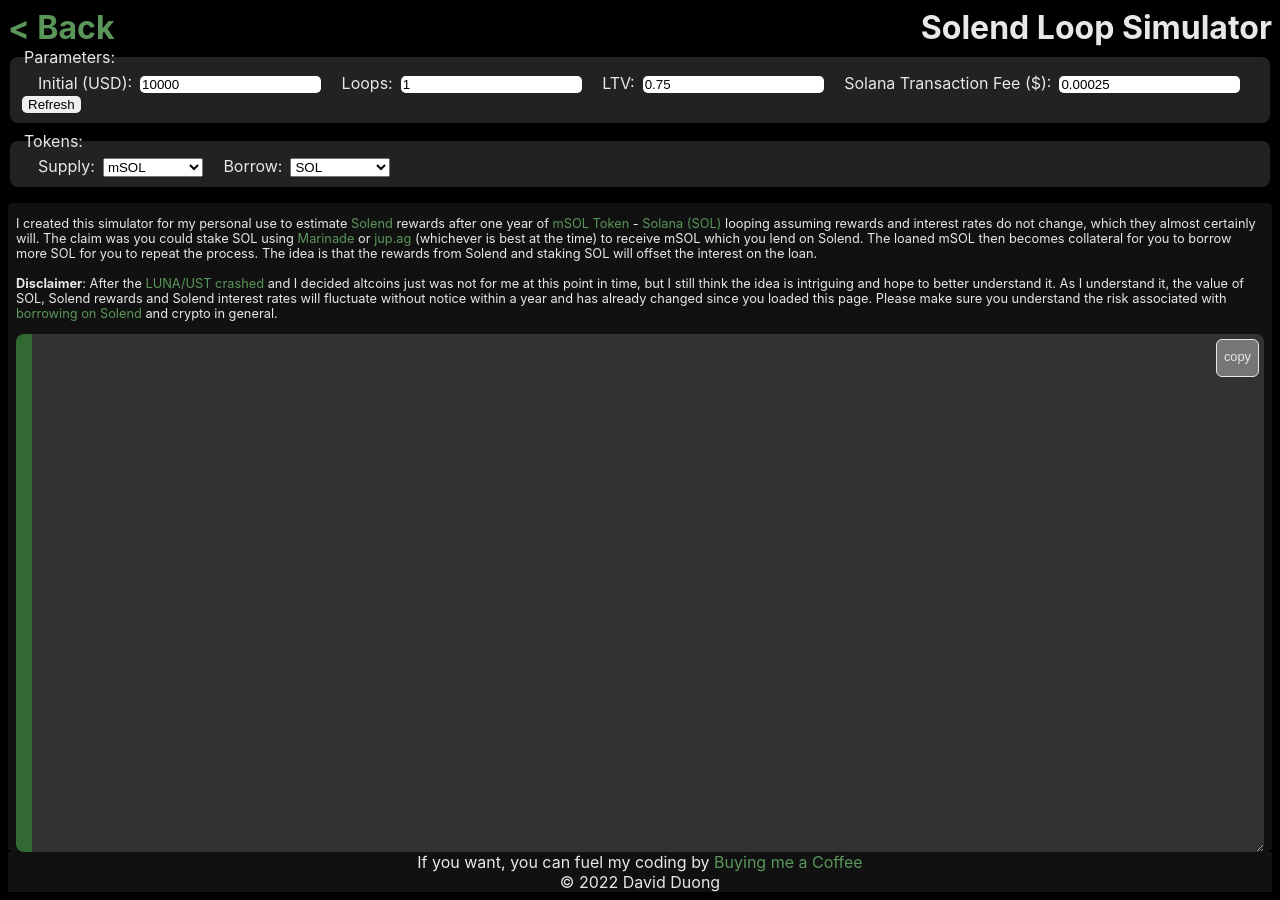
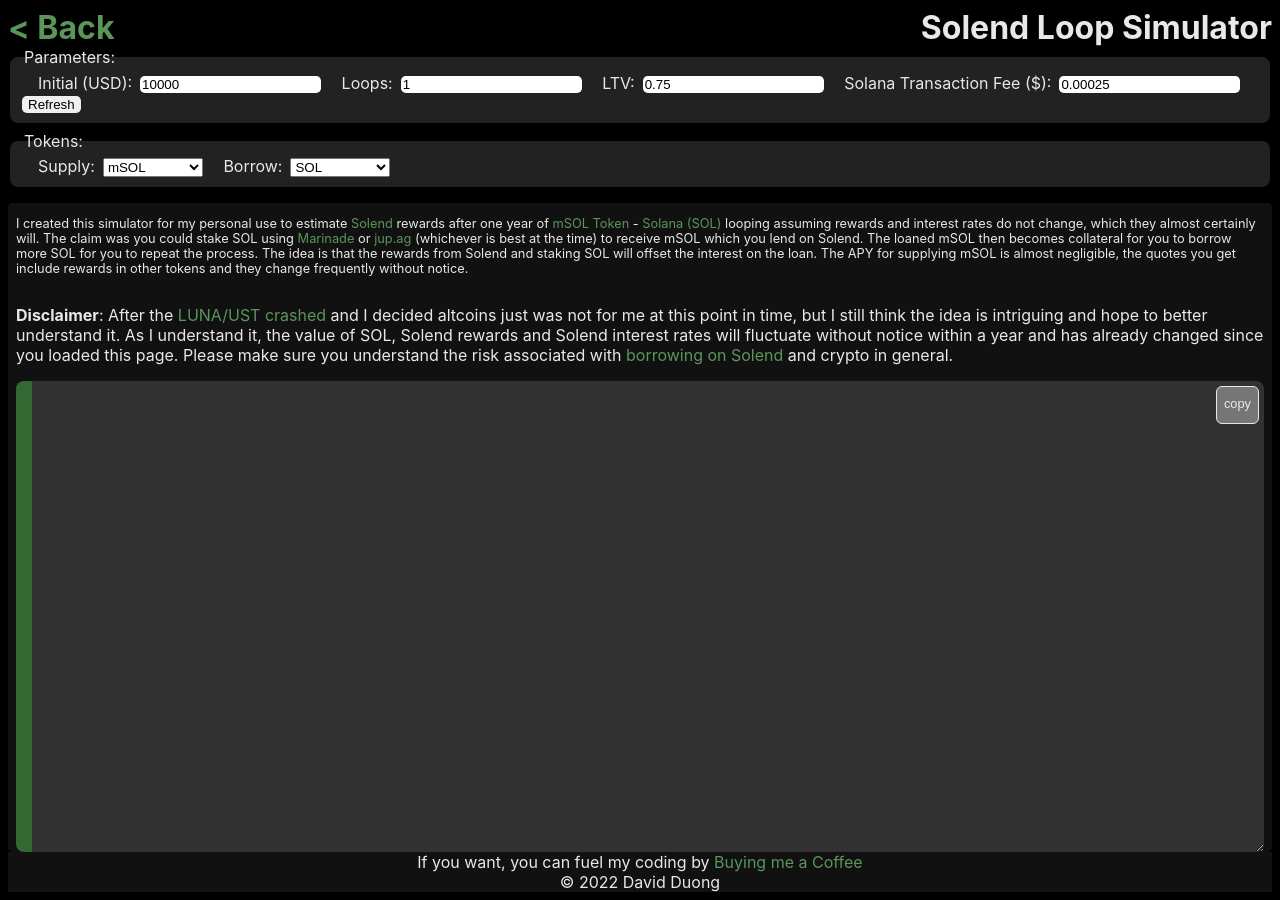
Before and after one commit to davidnqd/add.run, a Jekyll site: the page crypto-solend-loop-simulator.html, which Jekyll copies as it is, in a window 1280 px wide. Built offline with Jekyll 4.4.1, drawn with Linux system fonts in a browser that asks for light colours.

Commit message:
Tweaked solend simulation

```diff
--- a/crypto-solend-loop-simulator.html
+++ b/crypto-solend-loop-simulator.html
@@ -38,8 +38,8 @@
     <label for="borrow">Borrow:</label><select name="borrow" id="borrow" onchange="refresh()"></select>
   </fieldset>
   <main>
-    <p style="font-size: 0.8rem">I created this simulator for my personal use to estimate <a href="https://solend.fi/" target="_blank">Solend</a> rewards after one year of <a href="https://docs.marinade.finance/marinade-protocol/system-overview/msol-token" target="_blank">mSOL Token</a> - <a href="https://www.investopedia.com/solana-5210472" target="_blank">Solana (SOL)</a> looping assuming rewards and interest rates do not change, which they almost certainly will. The claim was you could stake SOL using <a href="https://marinade.finance/app/staking" target="_blank">Marinade</a> or <a href="https://jup.ag/" target="_blank">jup.ag</a> (whichever is best at the time) to receive mSOL which you lend on Solend. The loaned mSOL then becomes collateral for you to borrow more SOL for you to repeat the process. The idea is that the rewards from Solend and staking SOL will offset the interest on the loan.
-      <br /><br /><b>Disclaimer</b>: After the <a href="https://www.investopedia.com/crypto-crash-what-investors-need-to-know-5272147" target="_blank">LUNA/UST crashed</a> and I decided altcoins just was not for me at this point in time, but I still think the idea is intriguing and hope to better understand it. As I understand it, the value of SOL, Solend rewards and Solend interest rates will fluctuate without notice within a year and has already changed since you loaded this page. Please make sure you understand the risk associated with <a href="https://docs.solend.fi/welcometosolend/liquidations">borrowing on Solend</a> and crypto in general.</p>
+    <p style="font-size: 0.8rem">I created this simulator for my personal use to estimate <a href="https://solend.fi/" target="_blank">Solend</a> rewards after one year of <a href="https://docs.marinade.finance/marinade-protocol/system-overview/msol-token" target="_blank">mSOL Token</a> - <a href="https://www.investopedia.com/solana-5210472" target="_blank">Solana (SOL)</a> looping assuming rewards and interest rates do not change, which they almost certainly will. The claim was you could stake SOL using <a href="https://marinade.finance/app/staking" target="_blank">Marinade</a> or <a href="https://jup.ag/" target="_blank">jup.ag</a> (whichever is best at the time) to receive mSOL which you lend on Solend. The loaned mSOL then becomes collateral for you to borrow more SOL for you to repeat the process. The idea is that the rewards from Solend and staking SOL will offset the interest on the loan. The APY for supplying mSOL is almost negligible, the quotes you get include rewards in other tokens and they change frequently without notice.</p>
+    <p><b>Disclaimer</b>: After the <a href="https://www.investopedia.com/crypto-crash-what-investors-need-to-know-5272147" target="_blank">LUNA/UST crashed</a> and I decided altcoins just was not for me at this point in time, but I still think the idea is intriguing and hope to better understand it. As I understand it, the value of SOL, Solend rewards and Solend interest rates will fluctuate without notice within a year and has already changed since you loaded this page. Please make sure you understand the risk associated with <a href="https://docs.solend.fi/welcometosolend/liquidations">borrowing on Solend</a> and crypto in general.</p>
     <div class="highlight">
       <button id="copy" onclick="copy()">copy</button>
       <pre id="output"></pre>
```
